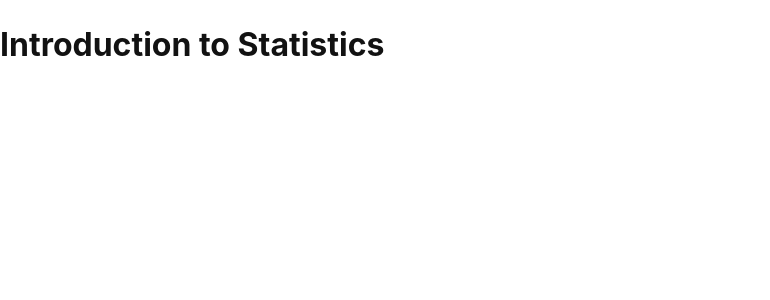
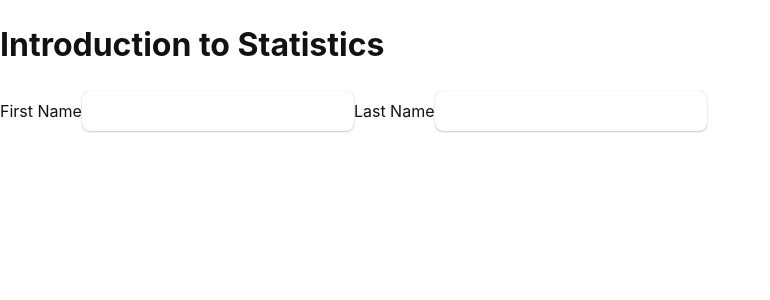
Before and after one commit to Jpkeys29/React-Router-Dom1, a React (Vite) app: page /form in a window 1280 px wide. Shown: the top 300 px of the page, without its empty margins (0-770 px from the left). Built offline with nearby package versions, Linux system fonts and the light colour scheme.

Commit message:
Creating a form

```diff
--- a/src/App.jsx
+++ b/src/App.jsx
@@ -4,6 +4,7 @@ import Home from './components/Home';
 import Topics from './components/Topics';
 import Practice from './components/Practice';
 import Welcome from './components/Welcome';
+import Form from './components/Form';
 
 export default function App() {
 
@@ -15,6 +16,7 @@ export default function App() {
         <Route path='/topics' element={<Topics/>} />
         <Route path='/practice' element={<Practice/>} />
         <Route path='/hello/:fName/:lName' element={<Welcome/>} />
+        <Route path='/form' element={<Form/>}/>
       </Routes>
     </>
   )
--- /dev/null
+++ b/src/components/Form.jsx
@@ -0,0 +1,28 @@
+import { useState } from "react";
+import { Link } from "react-router-dom";
+
+export default function Form() {
+    const [form, setForm] = useState({
+        firstName: "",
+        lastName: ""
+    });
+    return (
+        <div>
+            <form>
+                <div>
+                    <label>First Name</label>
+                    <input type="text"
+                    onChange={(e) => setForm({...form, firstName:e.target.value})}
+                    value={form.firstName} />
+                    <label>Last Name</label>
+                    <input type="text"
+                    onChange={(e) => setForm({...form, lastName:e.target.value})}
+                    value={form.lastName}/>
+                </div>
+                <div>
+
+                </div>
+            </form>
+        </div>
+    )
+}
```
